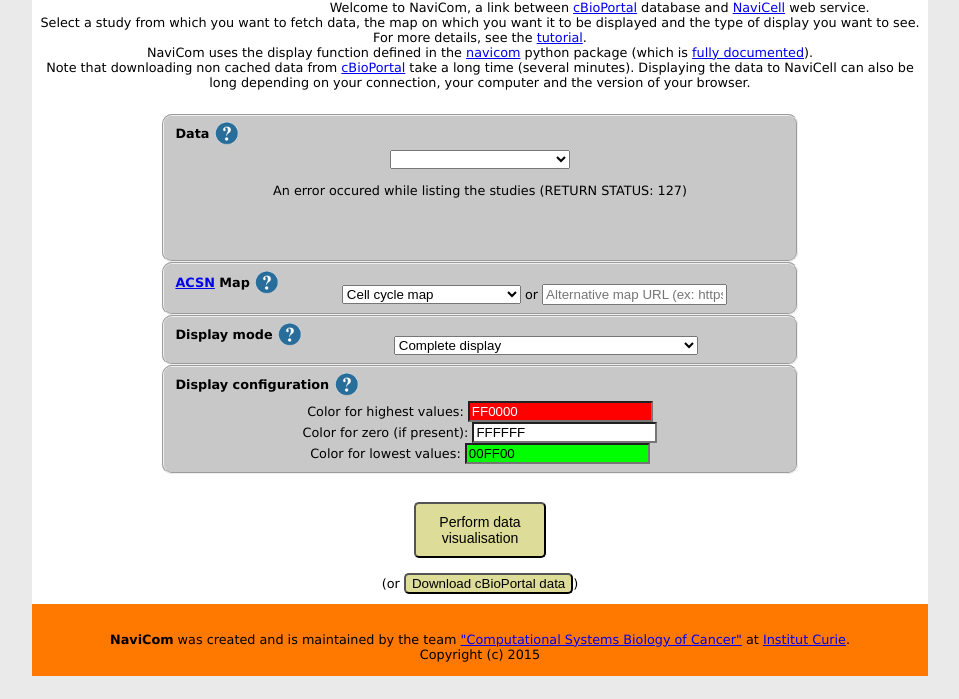
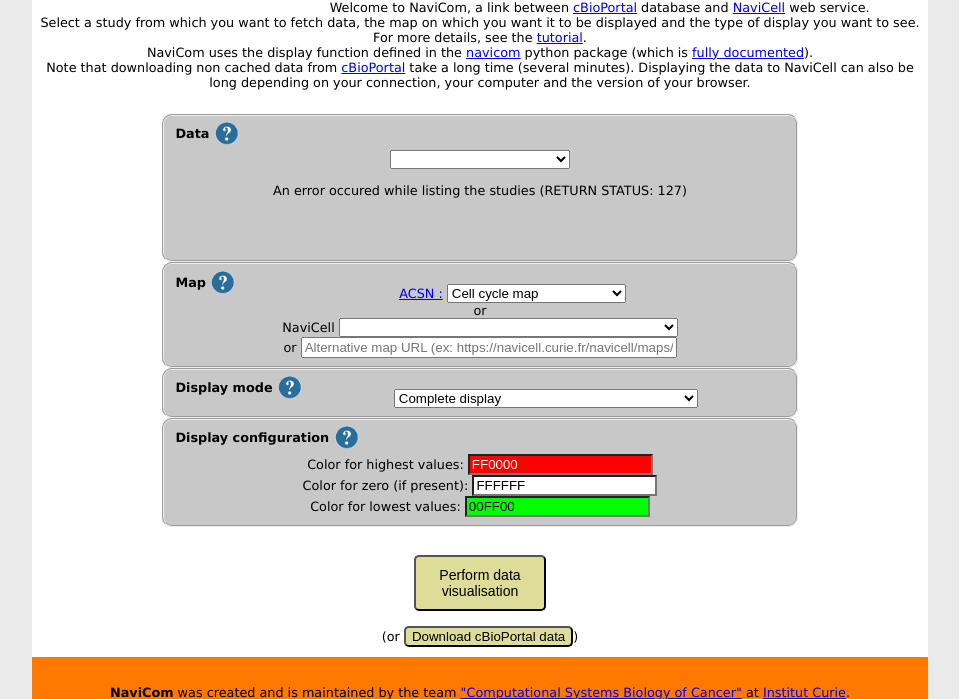
Before and after one commit to MathurinD/NaviCom_portal, a PHP site: page /bridge.php in a window 1280 px wide. Shown: the part 178-877 px from the top of the page, without its empty margins (160-1119 px from the left). Before the commit the page ends 854 px from the top, so only its background shows below. Run offline with PHP 8.4, Linux system fonts and the light colour scheme; some libraries are stand-ins or nearby versions.

Commit message:
Add the selection of valid NaviCell maps
The user can now select any of the NaviCell studies that are valid (ie
annotated with HUGO names).
Note: The alzheimer map does not work at the moment but should be fixed

```diff
--- a/bridge.css
+++ b/bridge.css
@@ -133,6 +133,10 @@ legend {
     /*right: 25%;*/
 }
 
+#map_url {
+    width: 60%;
+}
+
 #cbiolink {
     height: 2em;
 }
--- a/bridge.js
+++ b/bridge.js
@@ -73,15 +73,20 @@ function completeFields() {
     // Selection of the NaviCell map
     log("Connecting to the NaviCell session");
     var map = document.getElementById("map_selection").value;
+    var map_navicell = document.getElementById("map_navicell").value;
     var map_bis = document.getElementById("map_url").value;
 
-    if (map_bis == "") {
-        var url = "https://acsn.curie.fr/navicell/maps/" + map + "/master/index.php";
+    var url="";
+    if (map_bis != "") {
+        url = map_bis;
+    } else if (map_navicell != "") {
+        url = "https://navicell.curie.fr/navicell/maps/" + map_navicell + "/master/index.php"
     } else {
-        var url = map_bis;
-        url = url.replace(/\/$/, "/index.php");
-        url = url.replace(/.html$/, ".php");
+        url = "https://acsn.curie.fr/navicell/maps/" + map + "/master/index.php";
     }
+    url = url.replace(/\/$/, "/index.php");
+    url = url.replace(/.html$/, ".php");
+
     // TODO Control that the url is valid
     var session_id = "navicom" + String(Math.ceil(Math.random() * 1000000000));
     $("#url").attr("value", url);
--- a/bridge.php
+++ b/bridge.php
@@ -76,16 +76,29 @@ define("DEST_LOGFILE", "3");
                 </fieldset>
 
                 <fieldset>
-                <legend for="map_selection"><a href="http://acsn.curie.fr">ACSN</a> Map
+                <legend for="map_selection">Map
                     <a href="./tutorial.html#help_map_selection"><img class="select_help" alt="Question mark" title="Map to use to display the data" src="./images/question-mark.png"></a></legend><br/>
+                <a href="http://acsn.curie.fr">ACSN :</a>
                 <select id="map_selection" name="map_selection">
                     <option value="acsn" title="The global map of ACSN">ACSN global map</option>
-                    <option value="apoptosis" title="Apoptosis and mitochondria metabolism map">Apoptosis map</option>
+                    <option value="apoptosis" title="Apoptosis and mitochondria metabolism map">Apoptosis map</option>ewing
                     <option value="survival" title="Cell survival map">Cell survival map</option>
                     <option value="emtcellmotility" title="Epithelial-to-mesenchymal transition and cell mobitility map">EMT and cell mobility map</option>
                     <option value="cellcycle" title="Cell cycle map" selected>Cell cycle map</option>
                     <option value="dnarepair" title="DNA repair map">DNA repair map</option>
                 </select>
+                <br/>
+                or
+                <br/>
+                NaviCell
+                <select id="map_navicell" name="map_navicell">
+                    <option value="" title=""></option>
+                    <option value="mastcellactivation" title="Mast Cell Activation Network">Mast Cell Activation Network</option>
+                    <option value="ewing" title="Ewing Sarcoma">Ewing Sarcoma signaling network</option>
+                    <option value="signallingnetworkofemtregulation" title="Crosstalk between Notch and p53 signaling pathways">Crosstalk between Notch and p53 signaling pathways</option>
+                    <option value="alzheimer" title="Signaling pathways of Alzheimer's disease">Signaling pathways of Alzheimer's disease</option>
+                </select>
+                <br/>
                 or <input type="text" title="URL of a NaviCell map" id="map_url" placeholder="Alternative map URL (ex: https://navicell.curie.fr/navicell/maps/ewing/master/)"/>
                 </fieldset>
                 <!-- TODO input fields to specify local data or another map -->
```
Also changed, not shown: 2 other files.
